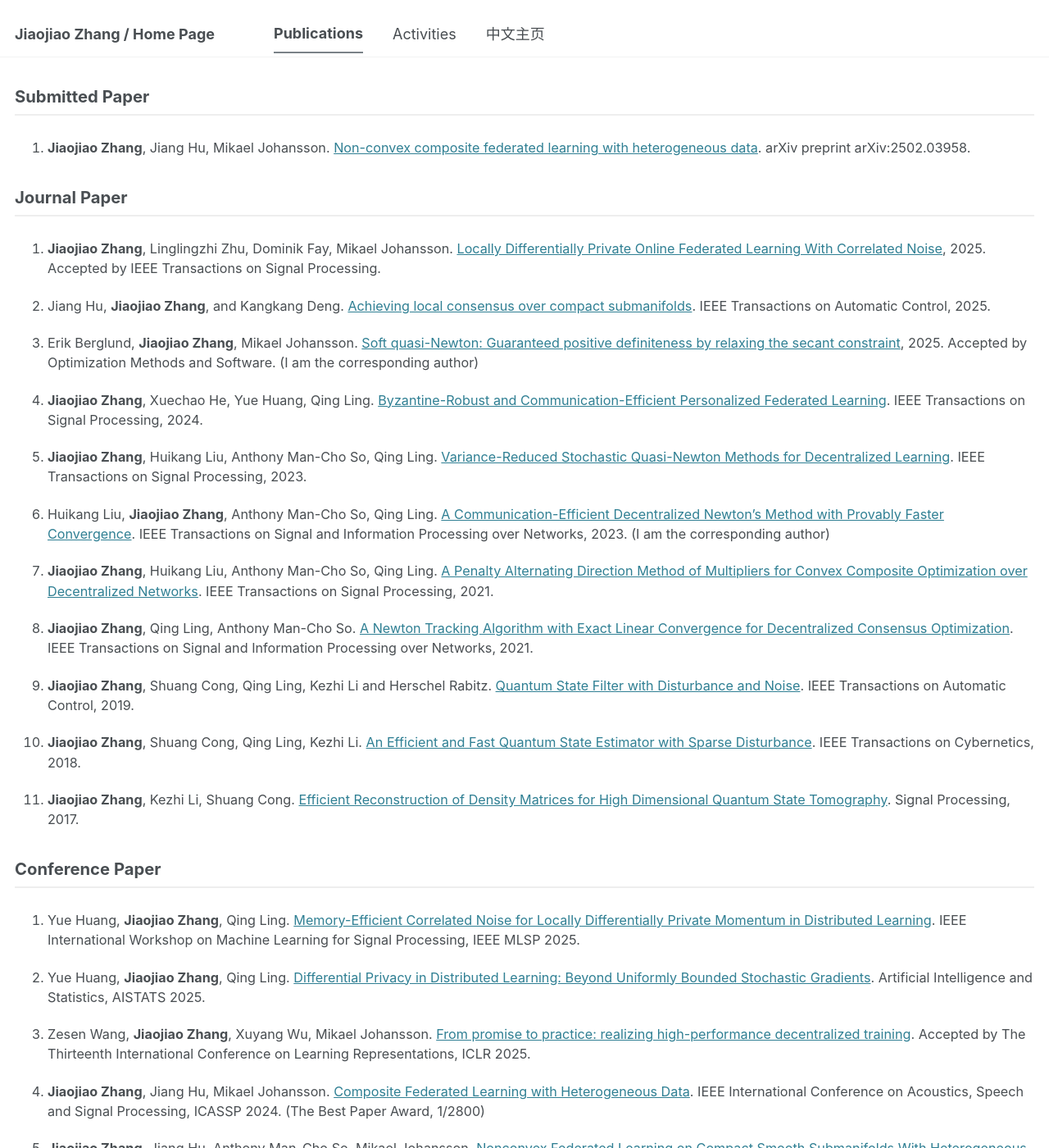
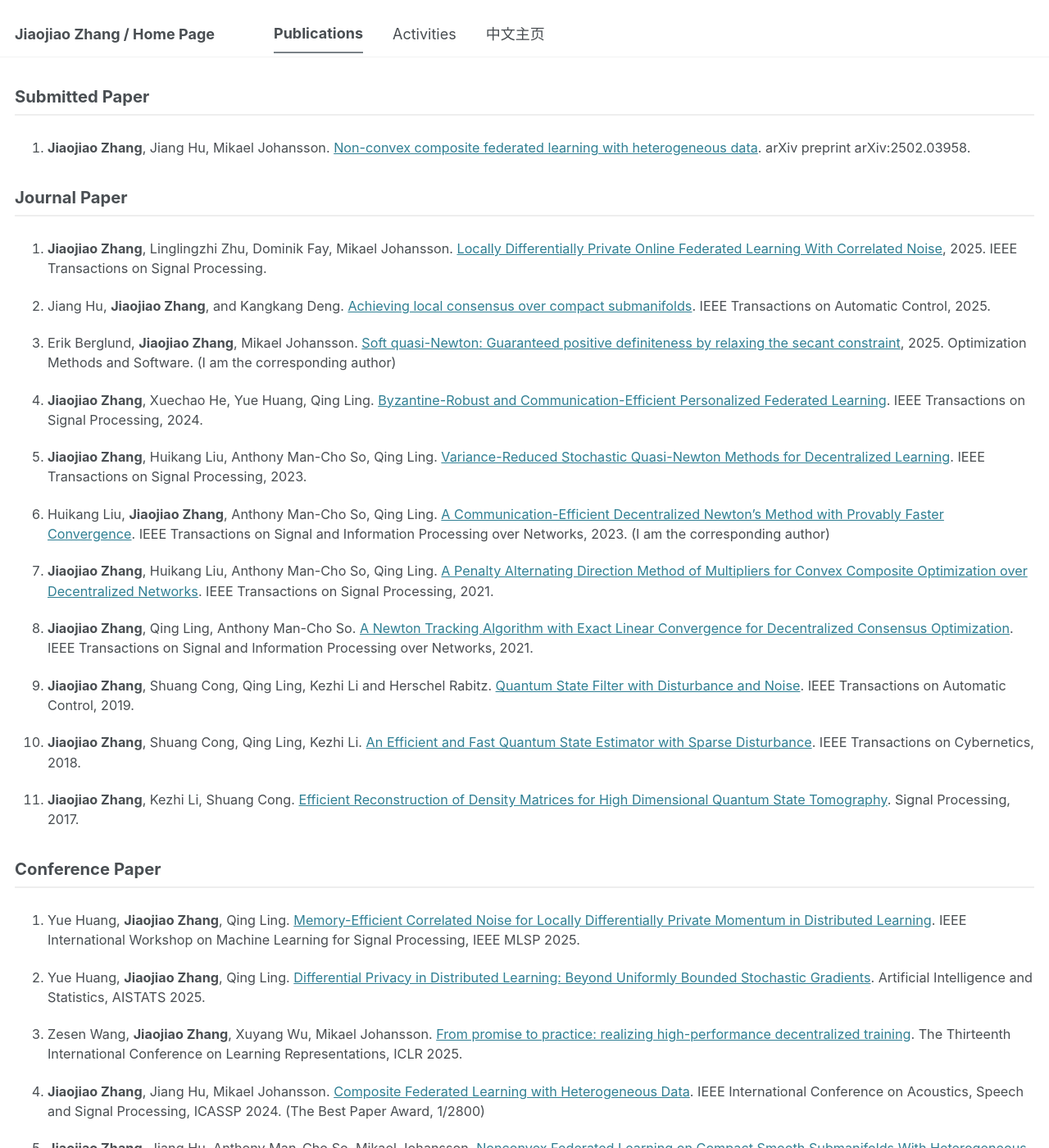
Before and after one commit to JiaojiaoZhang-jjz/JiaojiaoZhang-jjz.github.io, a Jekyll site: the page built from _pages/publications.html, in a window 1280 px wide and 1400 px high. Shown: the whole window at 82% size. Built offline with Jekyll 4.4.1, drawn with Linux system fonts in a browser that asks for light colours; some of the changed text lies outside the part shown.

Commit message:
Update publication-content.md

```diff
--- a/_includes/publication-content.md
+++ b/_includes/publication-content.md
@@ -4,11 +4,11 @@
 
 <h2 class="category">Journal Paper</h2>
 
-1. **Jiaojiao Zhang**, Linglingzhi Zhu, Dominik Fay, Mikael Johansson. [Locally Differentially Private Online Federated Learning With Correlated Noise](https://arxiv.org/abs/2411.18752), 2025. Accepted by IEEE Transactions on Signal Processing.
+1. **Jiaojiao Zhang**, Linglingzhi Zhu, Dominik Fay, Mikael Johansson. [Locally Differentially Private Online Federated Learning With Correlated Noise](https://arxiv.org/abs/2411.18752), 2025. IEEE Transactions on Signal Processing.
 
 2. Jiang Hu, **Jiaojiao Zhang**, and Kangkang Deng. [Achieving local consensus over compact submanifolds](https://ieeexplore.ieee.org/document/10903988). IEEE Transactions on Automatic Control, 2025.
 
-3. Erik Berglund, **Jiaojiao Zhang**, Mikael Johansson. [Soft quasi-Newton: Guaranteed positive definiteness by relaxing the secant constraint](https://arxiv.org/abs/2403.02448), 2025. Accepted by Optimization Methods and Software. (I am the corresponding author)
+3. Erik Berglund, **Jiaojiao Zhang**, Mikael Johansson. [Soft quasi-Newton: Guaranteed positive definiteness by relaxing the secant constraint](https://arxiv.org/abs/2403.02448), 2025. Optimization Methods and Software. (I am the corresponding author)
 
 4. **Jiaojiao Zhang**, Xuechao He, Yue Huang, Qing Ling. [Byzantine-Robust and Communication-Efficient Personalized Federated Learning](https://dl.acm.org/doi/10.1109/TSP.2024.3514802). IEEE Transactions on Signal Processing, 2024.
 
@@ -33,11 +33,11 @@ with Sparse Disturbance](https://ieeexplore.ieee.org/document/8354810). IEEE Tra
 
 6. Yue Huang, **Jiaojiao Zhang**, Qing Ling. [Differential Privacy in Distributed Learning: Beyond Uniformly Bounded Stochastic Gradients](https://openreview.net/forum?id=C4ultdMG8R). Artificial Intelligence and Statistics, AISTATS 2025.
 
-5. Zesen Wang, **Jiaojiao Zhang**, Xuyang Wu, Mikael Johansson. [From promise to practice: realizing high-performance decentralized training](https://arxiv.org/pdf/2410.11998). Accepted by The Thirteenth International Conference on Learning Representations, ICLR 2025.
+5. Zesen Wang, **Jiaojiao Zhang**, Xuyang Wu, Mikael Johansson. [From promise to practice: realizing high-performance decentralized training](https://arxiv.org/pdf/2410.11998). The Thirteenth International Conference on Learning Representations, ICLR 2025.
 
 4. **Jiaojiao Zhang**, Jiang Hu, Mikael Johansson. [Composite Federated Learning with Heterogeneous Data](https://arxiv.org/abs/2309.01795). IEEE International Conference on Acoustics, Speech and Signal Processing, ICASSP 2024. (The Best Paper Award, 1/2800)
 
-3. **Jiaojiao Zhang**, Jiang Hu, Anthony Man-Cho So, Mikael Johansson. [Nonconvex Federated Learning on Compact Smooth Submanifolds With Heterogeneous Data](https://arxiv.org/abs/2406.08465). Accepted by the 38th Annual Conference on Neural Information Processing Systems, NeurIPS 2024.
+3. **Jiaojiao Zhang**, Jiang Hu, Anthony Man-Cho So, Mikael Johansson. [Nonconvex Federated Learning on Compact Smooth Submanifolds With Heterogeneous Data](https://arxiv.org/abs/2406.08465). The 38th Annual Conference on Neural Information Processing Systems, NeurIPS 2024.
 
 2. **Jiaojiao Zhang**, Dominik Fay, Mikael Johansson. [Dynamic Privacy Allocation for Locally Differentially Private Federated Learning with Composite Objectives](https://arxiv.org/abs/2308.01139). IEEE International Conference on Acoustics, Speech and Signal Processing, ICASSP 2024.
 
```
